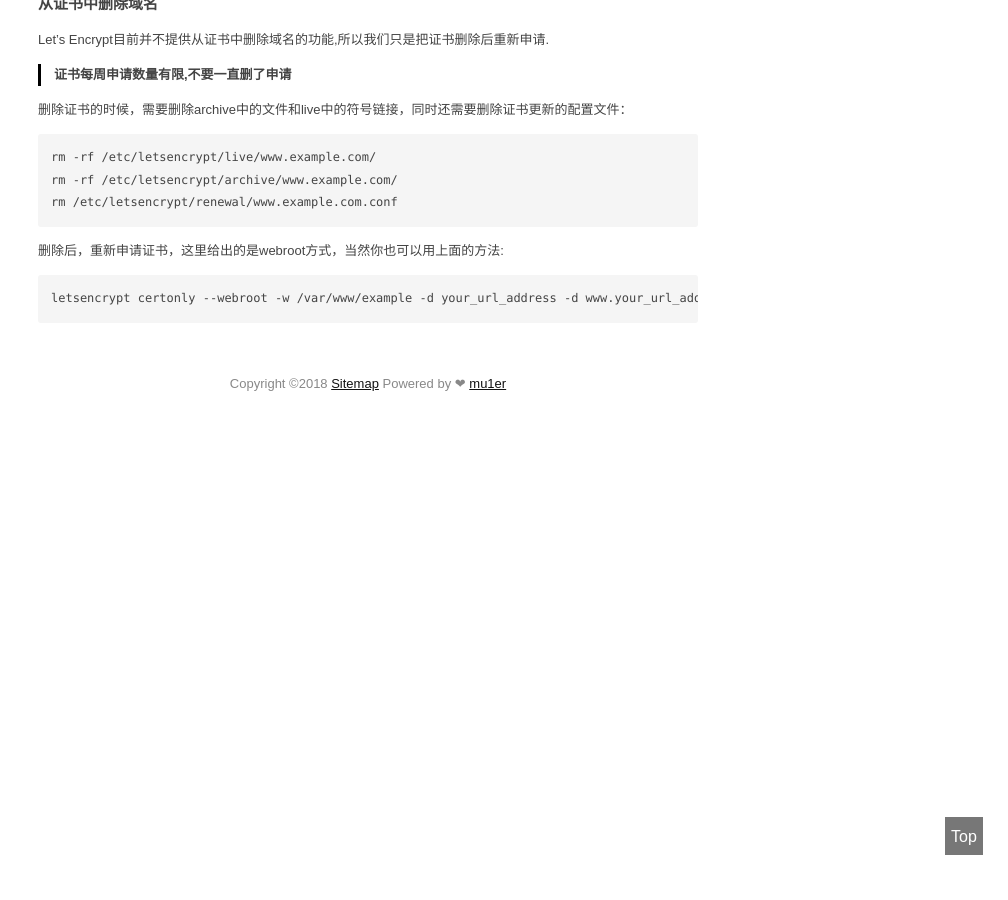
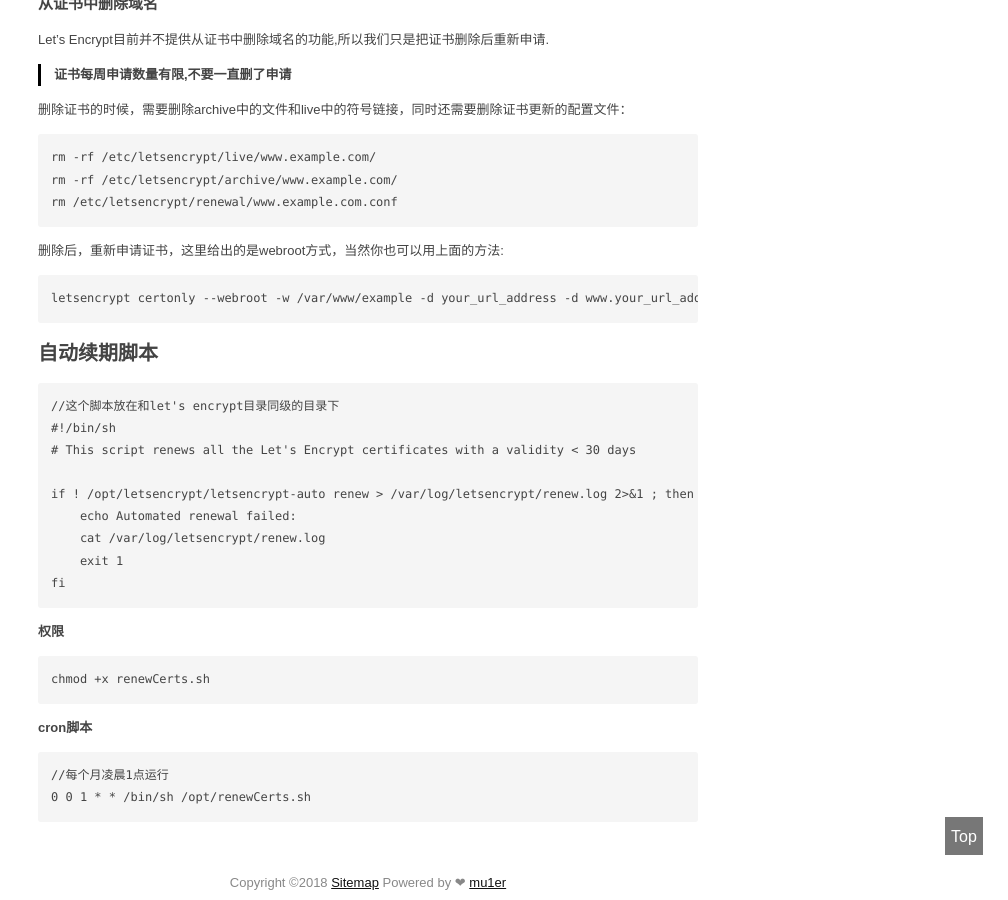
Before and after one commit to mu1er/mu1er.github.io, a Jekyll site: the page built from _posts/2018-2-11-Nginx部署Let's Encrypt免费SSL证书踩过的坑.md, in a window 1280 px wide and 900 px high, scrolled down 1540 px. Shown: the whole window, without its empty margins (272-1280 px from the left). Built offline with Jekyll 4.4.1, drawn with Linux system fonts in a browser that asks for light colours; comment, search, counter and statistics services are not loaded.

Commit message:
Update 2018-2-11-Nginx部署Let's Encrypt免费SSL证书踩过的坑.md

````diff
--- a/_posts/2018-2-11-Nginx部署Let's Encrypt免费SSL证书踩过的坑.md
+++ b/_posts/2018-2-11-Nginx部署Let's Encrypt免费SSL证书踩过的坑.md
@@ -88,3 +88,25 @@ rm /etc/letsencrypt/renewal/www.example.com.conf
 ```
 letsencrypt certonly --webroot -w /var/www/example -d your_url_address -d www.your_url_address
 ```
+
+# 自动续期脚本
+```
+//这个脚本放在和let's encrypt目录同级的目录下
+#!/bin/sh
+# This script renews all the Let's Encrypt certificates with a validity < 30 days
+
+if ! /opt/letsencrypt/letsencrypt-auto renew > /var/log/letsencrypt/renew.log 2>&1 ; then
+    echo Automated renewal failed:
+    cat /var/log/letsencrypt/renew.log
+    exit 1
+fi
+```
+**权限**
+```
+chmod +x renewCerts.sh
+```
+**cron脚本**
+```
+//每个月凌晨1点运行
+0 0 1 * * /bin/sh /opt/renewCerts.sh
+```
````
